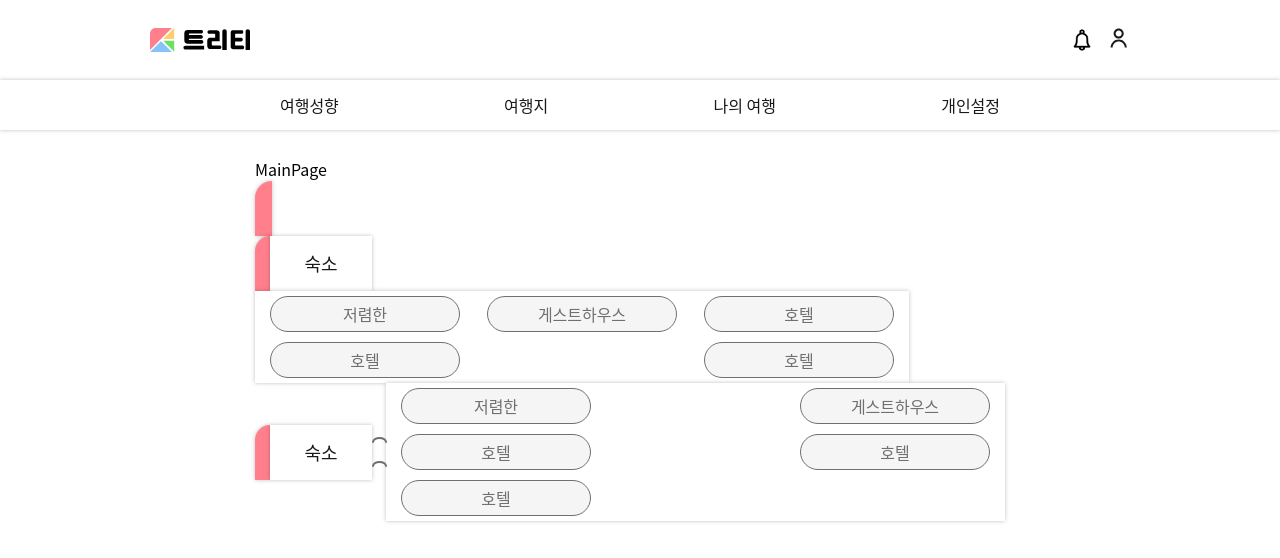
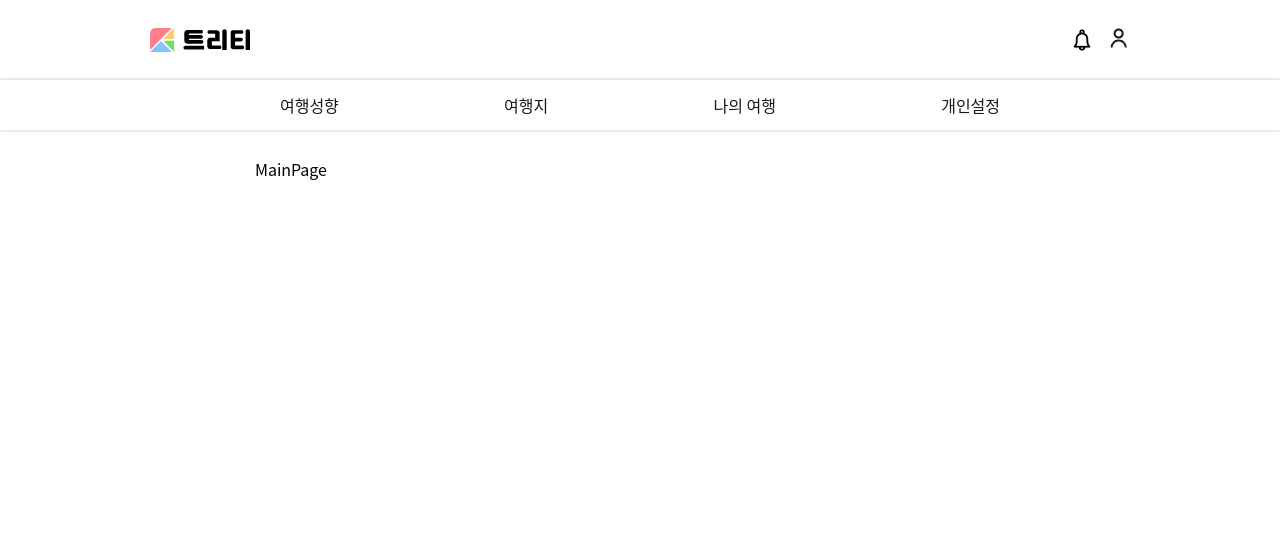
Before and after one commit to CodingWasabi/trti_frontend, a React app: page / in a window 1280 px wide. Shown: the top 558 px of the page. Built offline with nearby package versions, Linux system fonts and the light colour scheme.

Commit message:
fix: MainPage
1. MainPage에 테스트 컴포넌트 삭제
#14

```diff
--- a/src/pages/MainPage.tsx
+++ b/src/pages/MainPage.tsx
@@ -2,25 +2,8 @@ import React from 'react';
 
 import AppLayout from '@/components/common/AppLayout';
 
-import LeftRadiusBox from '@/components/atomic/atoms/LeftRadiusBox';
-
-import TreatyContentsType from '@/components/atomic/molecules/TreatyContentsType';
-
-import TreatyContentsList from '@/components/atomic/molecules/TreatyContentsList';
-import TreatyContents from '@/components/atomic/organisms/TreatyContents';
-
 const MainPage = () => {
-  return (
-    <AppLayout>
-      MainPage
-      <LeftRadiusBox width="17px" height="55px" backgroundColor="#FF7F8C" />
-      <TreatyContentsType width="115px" height="55px">
-        숙소
-      </TreatyContentsType>
-      <TreatyContentsList />
-      <TreatyContents />
-    </AppLayout>
-  );
+  return <AppLayout>MainPage</AppLayout>;
 };
 
 export default MainPage;
```
